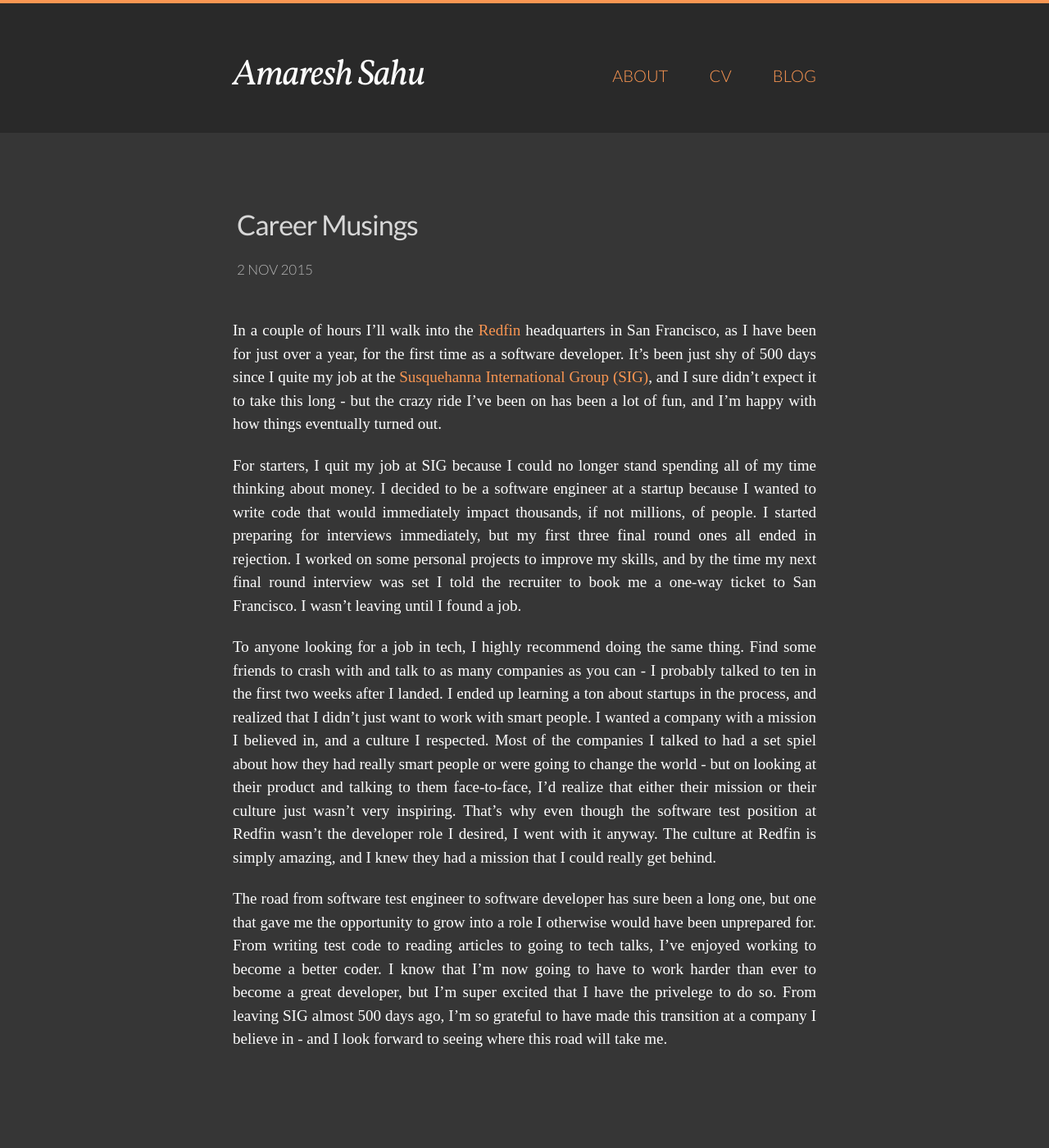
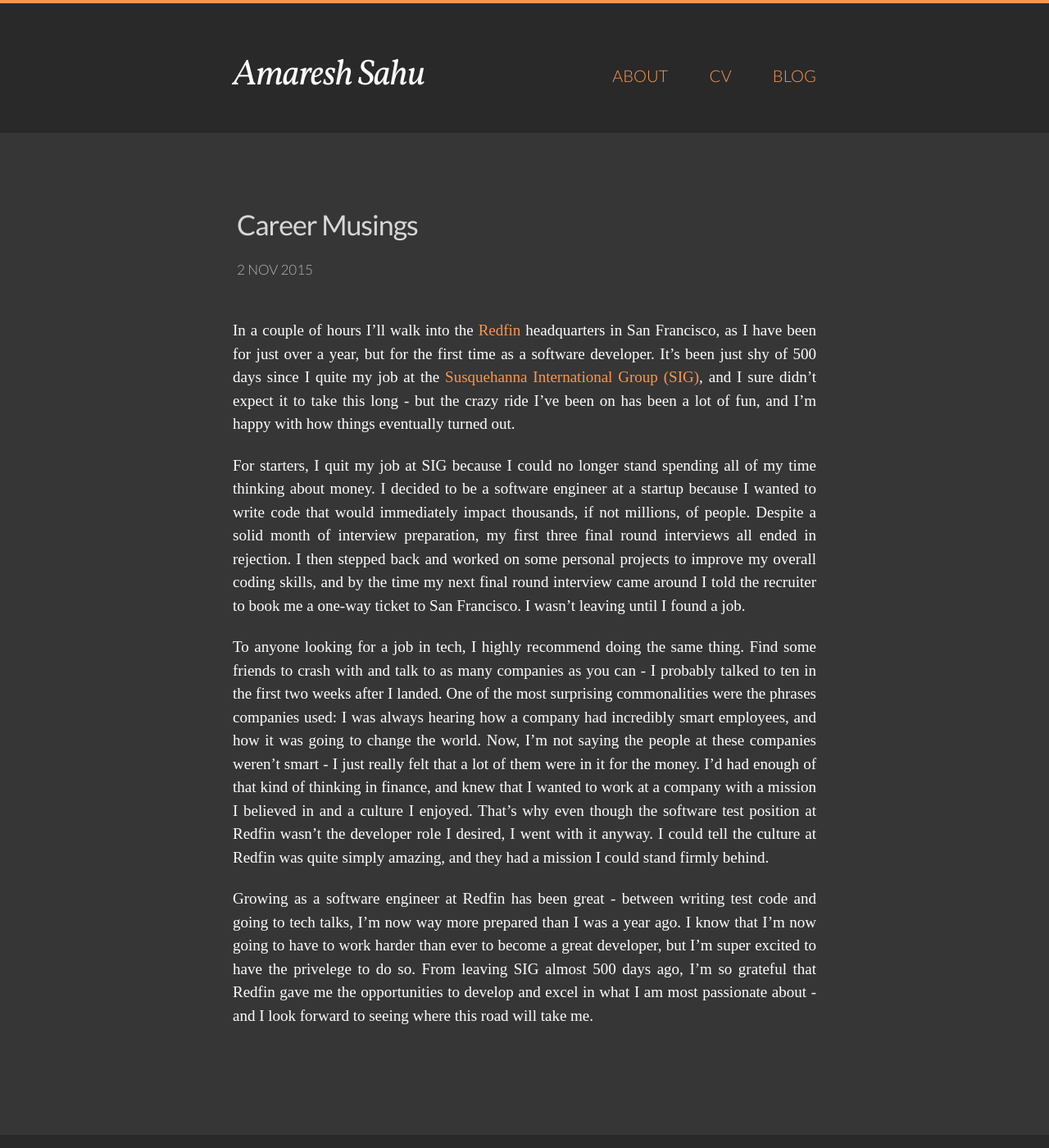
Before and after one commit to amaresh-sahu/amaresh-sahu.github.io, a Jekyll site: the page built from _posts/2015-11-02-career-musings.markdown, in a window 1280 px wide and 1400 px high. Shown: the whole window at 82% size. Built offline with Jekyll 4.4.1, drawn with Linux system fonts in a browser that asks for light colours; some web fonts are replaced.

Commit message:
modified post

```diff
--- a/_posts/2015-11-02-career-musings.markdown
+++ b/_posts/2015-11-02-career-musings.markdown
@@ -4,10 +4,10 @@ title:  "Career Musings"
 date:   2015-11-02 17:00:00
 ---
 
-In a couple of hours I'll walk into the [Redfin](https://www.redfin.com/) headquarters in San Francisco, as I have been for just over a year, for the first time as a software developer. It's been just shy of 500 days since I quite my job at the [Susquehanna International Group (SIG)](http://sig.com/), and I sure didn't expect it to take this long - but the crazy ride I've been on has been a lot of fun, and I'm happy with how things eventually turned out.
+In a couple of hours I'll walk into the [Redfin](https://www.redfin.com/) headquarters in San Francisco, as I have been for just over a year, but for the first time as a software developer. It's been just shy of 500 days since I quite my job at the [Susquehanna International Group (SIG)](http://sig.com/), and I sure didn't expect it to take this long - but the crazy ride I've been on has been a lot of fun, and I'm happy with how things eventually turned out.
 
-For starters, I quit my job at SIG because I could no longer stand spending all of my time thinking about money. I decided to be a software engineer at a startup because I wanted to write code that would immediately impact thousands, if not millions, of people. I started preparing for interviews immediately, but my first three final round ones all ended in rejection. I worked on some personal projects to improve my skills, and by the time my next final round interview was set I told the recruiter to book me a one-way ticket to San Francisco. I wasn't leaving until I found a job.
+For starters, I quit my job at SIG because I could no longer stand spending all of my time thinking about money. I decided to be a software engineer at a startup because I wanted to write code that would immediately impact thousands, if not millions, of people. Despite a solid month of interview preparation, my first three final round interviews all ended in rejection. I then stepped back and worked on some personal projects to improve my overall coding skills, and by the time my next final round interview came around I told the recruiter to book me a one-way ticket to San Francisco. I wasn't leaving until I found a job.
 
-To anyone looking for a job in tech, I highly recommend doing the same thing. Find some friends to crash with and talk to as many companies as you can - I probably talked to ten in the first two weeks after I landed. I ended up learning a ton about startups in the process, and realized that I didn't just want to work with smart people. I wanted a company with a mission I believed in, and a culture I respected. Most of the companies I talked to had a set spiel about how they had really smart people or were going to change the world - but on looking at their product and talking to them face-to-face, I'd realize that either their mission or their culture just wasn't very inspiring. That's why even though the software test position at Redfin wasn't the developer role I desired, I went with it anyway. The culture at Redfin is simply amazing, and I knew they had a mission that I could really get behind.
+To anyone looking for a job in tech, I highly recommend doing the same thing. Find some friends to crash with and talk to as many companies as you can - I probably talked to ten in the first two weeks after I landed. One of the most surprising commonalities were the phrases companies used: I was always hearing how a company had incredibly smart employees, and how it was going to change the world. Now, I'm not saying the people at these companies weren't smart - I just really felt that a lot of them were in it for the money. I'd had enough of that kind of thinking in finance, and knew that I wanted to work at a company with a mission I believed in and a culture I enjoyed. That's why even though the software test position at Redfin wasn't the developer role I desired, I went with it anyway. I could tell the culture at Redfin was quite simply amazing, and they had a mission I could stand firmly behind.
 
-The road from software test engineer to software developer has sure been a long one, but one that gave me the opportunity to grow into a role I otherwise would have been unprepared for. From writing test code to reading articles to going to tech talks, I've enjoyed working to become a better coder. I know that I'm now going to have to work harder than ever to become a great developer, but I'm super excited that I have the privelege to do so. From leaving SIG almost 500 days ago, I'm so grateful to have made this transition at a company I believe in - and I look forward to seeing where this road will take me.
+Growing as a software engineer at Redfin has been great - between writing test code and going to tech talks, I'm now way more prepared than I was a year ago. I know that I'm now going to have to work harder than ever to become a great developer, but I'm super excited to have the privelege to do so. From leaving SIG almost 500 days ago, I'm so grateful that Redfin gave me the opportunities to develop and excel in what I am most passionate about - and I look forward to seeing where this road will take me.
```
